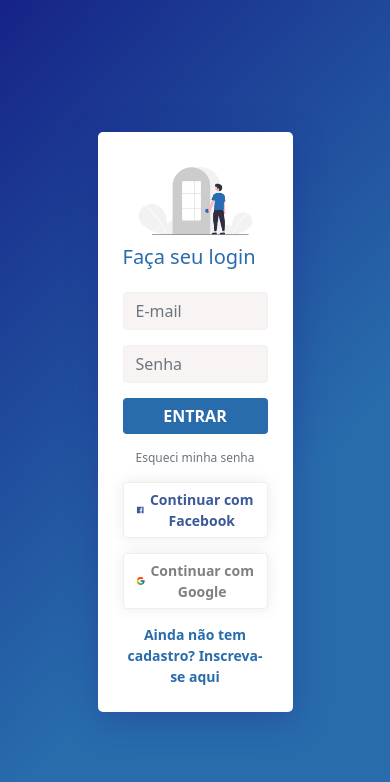
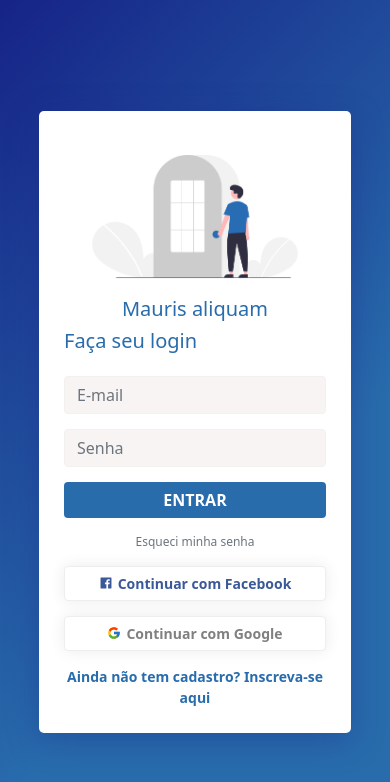
Before and after one commit to matheussouza89/prova-q2-pay-2, a React (Create React App) app: page /login in a window 390 px wide. Shown: the top 782 px of the page. Built offline with nearby package versions, Linux system fonts and the light colour scheme.

Commit message:
refactor: ajustando responsividade da tela de login

```diff
--- a/src/assets/scss/custom/pages/_login.scss
+++ b/src/assets/scss/custom/pages/_login.scss
@@ -14,7 +14,7 @@ body{
   padding: 25px;
   margin: 25px;
 
-  h1{
+  .title{
     font-size: 20px;
     color: $blue-300;
   }
@@ -53,16 +53,18 @@ body{
 }
 
 .illustration{
+  align-items: center;
   background-size: contain;
   display: flex;
+  flex-direction: column;
+  justify-content: center;
   width: 100%;
   height: 100%;
   border-radius: 10px 0 0 10px;
+  text-align: center;
 
   img{
     display: flex;
-    align-self: center;
-    justify-content: center;
     width: 100%;
   }
 }
@@ -92,3 +94,14 @@ body{
     font-weight: $font-weight-bold;
   }
 }
+
+
+@include media-breakpoint-down(lg){
+  .content-login {
+    width: 80%;
+  }
+
+  .subtitle{
+    display: none;
+  }
+}
--- a/src/pages/login/index.tsx
+++ b/src/pages/login/index.tsx
@@ -9,14 +9,16 @@ const Login = () => {
     <div className="d-flex justify-content-center align-items-center min-vh-100">
       <div className="content-login">
         <Row>
-          <Col xl={6}>
+          <Col lg={6}>
             <div className="illustration">
               <img src={logo} />
+              <h1 className="title">Mauris aliquam</h1>
+              <span className="subtitle">Proin venenatis pellentesque</span>
             </div>
           </Col>
-          <Col xl={6}>
+          <Col lg={6}>
             <div className="form-login">
-              <h1>Faça seu login</h1>
+              <h1 className="title">Faça seu login</h1>
               <Input type="text" placeholder="E-mail" />
               <Input type="text" placeholder="Senha" />
               <Button className="btn-login w-100">ENTRAR</Button>
```
